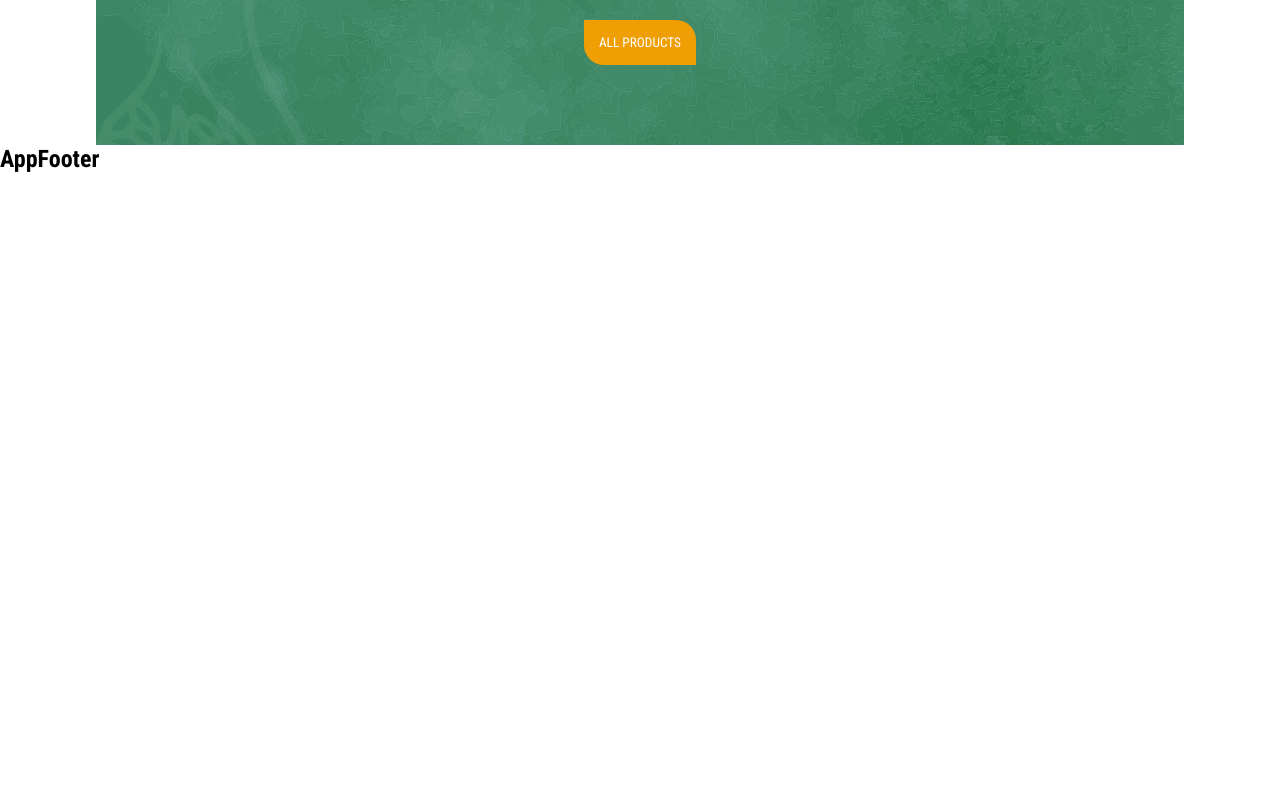
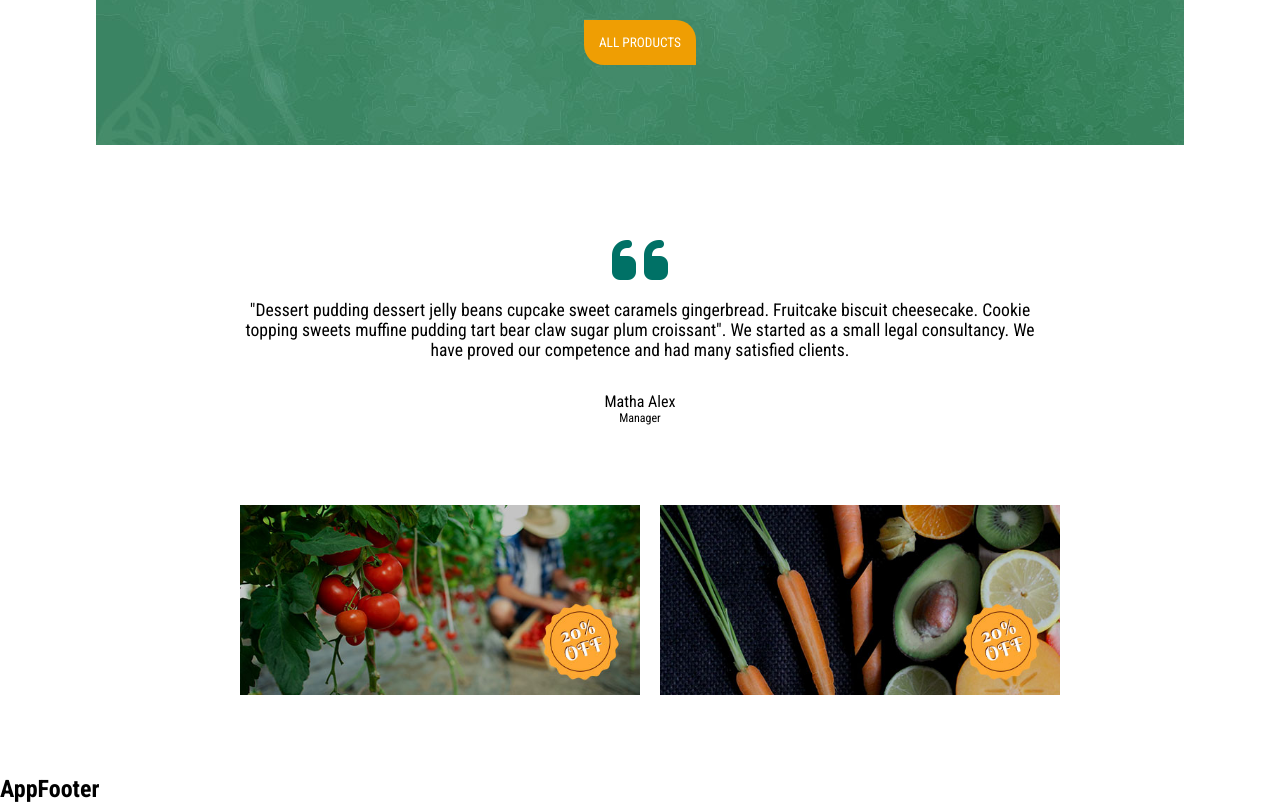
Before and after one commit to federicaarosio/proj-html-vuejs, a Vue app: page / in a window 1280 px wide. Shown: the part 1923-2726 px from the top of the page. Before the commit the page ends 2096 px from the top, so only its background shows below. Built offline with nearby package versions, Linux system fonts and the light colour scheme.

Commit message:
added SingleProduct component, added QuoteCombos component

```diff
--- a/src/components/AppMain.vue
+++ b/src/components/AppMain.vue
@@ -1,16 +1,19 @@
 <template lang="">
     <AllNatural />
     <OnlineStore />
+    <QuoteCombos />
 </template>
 
 <script>
 import AllNatural from './MainComponents/AllNatural.vue';
 import OnlineStore from './MainComponents/OnlineStore.vue';
+import QuoteCombos from './MainComponents/QuoteCombos.vue';
 
 export default {
     components: {
         AllNatural,
         OnlineStore,
+        QuoteCombos
     },
 
 }
--- a/src/components/MainComponents/OnlineStore.vue
+++ b/src/components/MainComponents/OnlineStore.vue
@@ -26,25 +26,29 @@
 
         <div class="shop-images-container">
 
-            <div class="single-product-card" v-for="product in productsList">
-                <img :src="`../../../img/${product.imageSource}.jpg`">
-                <p class="product-name">
-                    {{product.productName}}
-                </p>
-                <p class="product-price">
-                    {{product.price}}
-                </p>
-            </div>
+            <SingleProduct v-for="product in productsList"
+            :src="product.imageSource"
+            :name="product.productName"
+            :price="product.price"
+            />
 
-            <button>All Products</button>
+            <button>
+                All Products
+            </button>
         </div>
     </section>
 </template>
 
 
 <script>
+import SingleProduct from './SingleProduct.vue';
+
 export default {
     name: "OnlineStore",
+
+    components: {
+        SingleProduct,
+    },
 
     data() {
         return {
@@ -111,6 +115,7 @@ section.online-store {
     font-weight: 800;
     padding-top: $margin-bottom-large;
     padding-bottom: $margin-bottom-large;
+    margin-bottom: $margin-bottom-large;
 
     p.smaller-title {
         font-size: 1.2rem;
@@ -141,16 +146,6 @@ section.online-store {
         @include flex(row, center, center);
         gap: 20px;
         flex-wrap: wrap;
-
-        .single-product-card {
-            width: calc((100% /4) - 20px);
-            margin-bottom: $margin-bottom-small;
-
-            img {
-                width: 100%
-
-            };
-        }
     }
 }
 </style>
--- /dev/null
+++ b/src/components/MainComponents/QuoteCombos.vue
@@ -0,0 +1,69 @@
+<template lang="">
+    <section class="container">
+        <section class="quote">
+            <div class="quote-symbol">
+                <i class="fa-solid fa-quote-left"></i>
+            </div>
+            <p class="quote-text">
+                "Dessert pudding dessert jelly beans cupcake sweet caramels gingerbread. Fruitcake biscuit cheesecake. Cookie topping sweets muffine pudding tart bear claw sugar plum croissant". We started as a small legal consultancy. We have proved our competence and had many satisfied clients.
+            </p>
+            <p class="author">
+                Matha Alex
+            </p>
+            <p class="role">
+                Manager
+            </p>
+        </section>
+        <section class="shop-combos">
+            <img src="../../assets/img/offer-img01.jpg">
+            <img src="../../assets/img/offer-img02.jpg">
+        </section>
+    </section>
+</template>
+
+
+<script>
+export default {
+
+}
+</script>
+
+
+<style lang="scss" scoped>
+@use "../../styles/partials/mixins" as *;
+@use "../../styles/partials/variables" as *;
+
+section.container {
+    width: $small-container;
+    margin: 0 auto;
+    text-align: center;
+    margin-bottom: $margin-bottom-large;
+}
+
+section.quote {
+    div.quote-symbol {
+        font-size: 4rem;
+        color: $main-color;
+    }
+
+    p.quote-text {
+        font-size: $font-medium;
+        margin-bottom: $margin-bottom-small;
+    }
+
+    p.role {
+        font-size: $font-small;
+        margin-bottom: $margin-bottom-large;
+    }
+}
+
+section.shop-combos {
+    @include flex(row, space-between, center);
+    gap: 20px;
+
+    img {
+        width: calc(100% / 2);
+    }
+}
+
+</style>
--- /dev/null
+++ b/src/components/MainComponents/SingleProduct.vue
@@ -0,0 +1,38 @@
+<template lang="">
+        <article class="single-product-card">
+                <img :src="`../../../img/${src}.jpg`">
+                <p class="product-name">
+                    {{name}}
+                </p>
+                <p class="product-price">
+                    {{price}}
+                </p>
+        </article>
+</template>
+
+
+<script>
+export default {
+    props: {
+        src: String,
+        name: String,
+        price: Number
+    }
+}
+</script>
+
+
+<style lang="scss" scoped>
+@use "../../styles/partials/mixins" as *;
+@use "../../styles/partials/variables" as *;
+
+.single-product-card {
+    width: calc((100% /4) - 20px);
+    margin-bottom: $margin-bottom-small;
+
+    img {
+        width: 100%;
+    }
+
+}
+</style>
--- a/src/styles/partials/_variables.scss
+++ b/src/styles/partials/_variables.scss
@@ -8,6 +8,7 @@ $accent-color: #EF9E03;
 // Font-sizes
 $font-small: .75rem;
 $font-normal: 1rem;
+$font-medium: 1.1rem;
 $font-big: 2rem;
 
 //Containers
```
